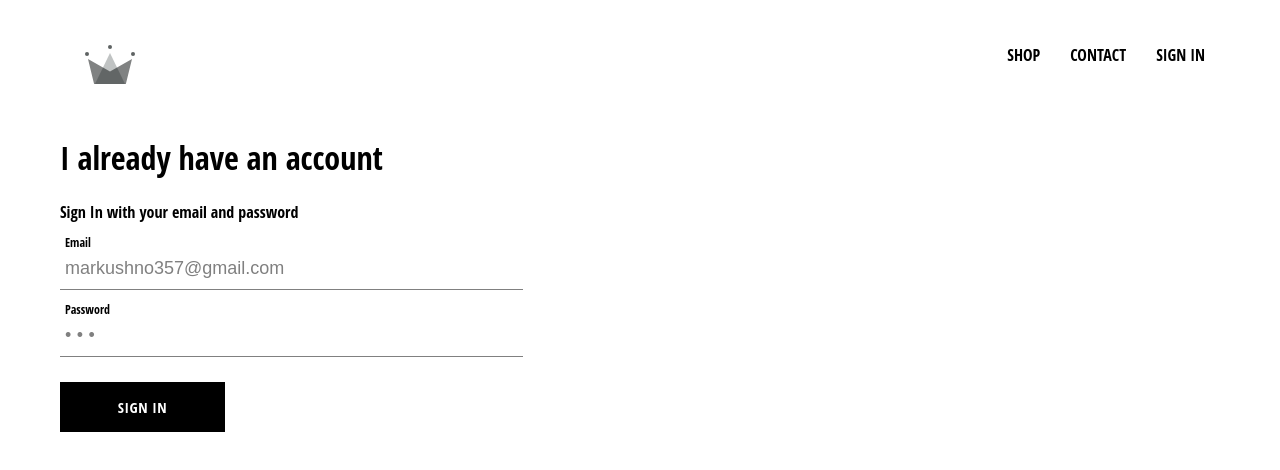
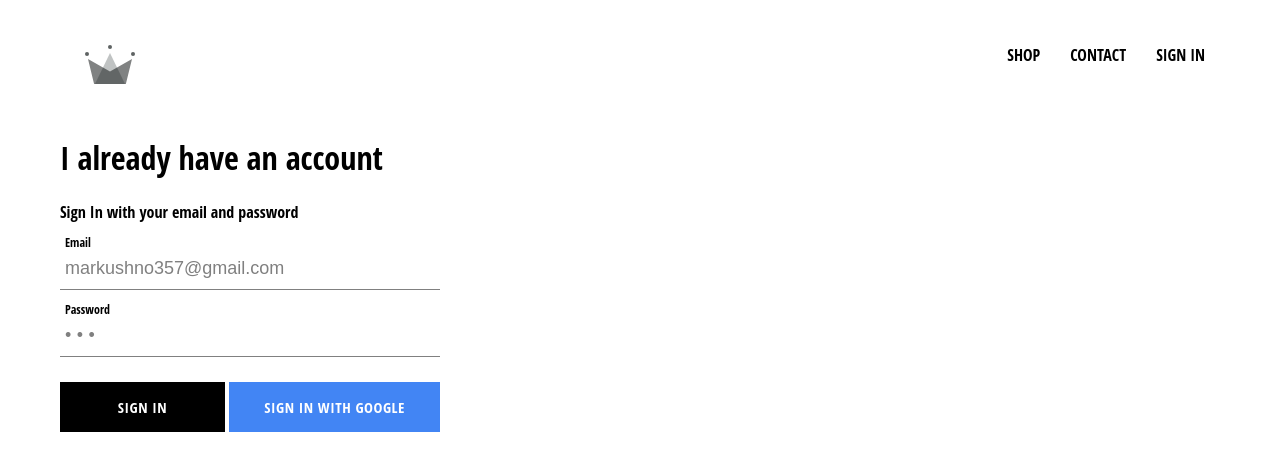
Before and after one commit to Sagar357/crwn-clothing, a React (Create React App) app: page /signin in a window 1280 px wide. Shown: the top 470 px of the page. Built offline with nearby package versions, Linux system fonts and the light colour scheme; no server answers; the HTML template or start-up script is replaced by a standard one.

Commit message:
Added Firebase Authentication

```diff
--- a/package.json
+++ b/package.json
@@ -6,6 +6,7 @@
     "@testing-library/jest-dom": "^4.2.4",
     "@testing-library/react": "^9.5.0",
     "@testing-library/user-event": "^7.2.1",
+    "firebase": "^7.15.0",
     "node-sass": "^4.14.1",
     "react": "^16.13.1",
     "react-dom": "^16.13.1",
--- a/src/App.css
+++ b/src/App.css
@@ -7,3 +7,12 @@
     text-decoration: none;
     color: black;
 }
+
+.space{
+    width: 50px;
+    background-color: white;
+}
+
+*{
+    box-sizing: border-box;
+}
--- a/src/App.js
+++ b/src/App.js
@@ -5,11 +5,36 @@
 import ShopPage from './Pages/Shop/shop.component';
 import Header from './Components/Header/header.component';
 import SignInAndSignUp from './Pages/sign-in-and-sign-up/sign-in-and-sign-up.component.jsx';
+import {auth} from './firebase/firebase.utils';
 
-function App() {
+class App extends React.Component {
+
+constructor()
+{
+  super();
+  this.state={
+    currentUser:null
+  }
+}
+
+unSubscribeFromAuth=null;
+
+componentDidMount(){
+  this.unSubscribeFromAuth=auth.onAuthStateChanged(user=>{
+    this.setState({currentUser:user});
+    console.log(user);
+  });
+}
+
+componentWillUnmount(){
+  this.unSubscribeFromAuth();
+}
+
+  render()
+  {
     return (
       <div>
-      <Header/>
+        <Header currentUser={this.state.currentUser} />
         <Switch>
               <Route  exact path='/' component={HomePage} />
               <Route  exact path='/shop' component={ShopPage} />
@@ -18,5 +43,7 @@
       </div>
     );
   }
+  }
+
 
 export default App;
--- a/src/Components/Header/header.component.jsx
+++ b/src/Components/Header/header.component.jsx
@@ -2,8 +2,9 @@
 import './header.styles.scss';
 import { Link } from 'react-router-dom';
 import { ReactComponent as Logo } from '../../Assets/crown.svg';
+import {auth} from '../../firebase/firebase.utils'
 
-const Header=()=>(
+const Header=({currentUser})=>(
     <div className='header'>
         <Link to='/' className='logo-container' >
             <Logo className='logo'></Logo>
@@ -11,7 +12,16 @@
         <div className='options'>
             <Link className='option' to='/shop'> SHOP </Link>
             <Link className='option' to='/shop'> CONTACT </Link>
-            <Link className='option' to='/signin'> SIGN IN </Link>
+            <div>
+                {
+                    currentUser?
+                    <div className='option' onClick={()=>auth.signOut()}> SIGN OUT </div>
+                    :
+                    <Link className='option' to='/signin'>
+                        SIGN IN
+                    </Link>
+                }
+            </div>
         </div>
     </div>
 )
--- a/src/Components/Header/header.styles.scss
+++ b/src/Components/Header/header.styles.scss
@@ -21,6 +21,7 @@
 
         .option{
             padding: 10px 15px;
+            cursor: pointer;
         }
     }
 }
--- a/src/Components/Sign-in/sign-in.component.jsx
+++ b/src/Components/Sign-in/sign-in.component.jsx
@@ -2,13 +2,15 @@
 import './sign-in.style.scss';
 import FormInput from '../form-input/form-input.component'
 import CustomButton from '../custom-button/custom-button.component.jsx';
+import {signInWithGoogle} from '../../firebase/firebase.utils.js';
 
 class SingIn extends React.Component{
     constructor(){
         super();
         this.state={
             email:'markushno357@gmail.com ',
-            password:'123'
+            password:'123',
+
         }
     }
 
@@ -48,7 +50,19 @@
                     label='Password'
                     />
 
+                    <div className='buttons'>
+
                     <CustomButton type="submit" > Sign In </CustomButton>
+                    <CustomButton onClick={signInWithGoogle} isGoogleSignIn={true} >
+
+                    {' '}
+
+                    Sign In With Google {' '}
+
+                    </CustomButton>
+
+
+                    </div>
 
                 </form>
             </div>
--- a/src/Components/Sign-in/sign-in.style.scss
+++ b/src/Components/Sign-in/sign-in.style.scss
@@ -1,5 +1,5 @@
 .sign-in{
-    width: 35vw;
+    width: 380px;
     display: flex;
     flex-direction: column;
     align-content: center;
@@ -7,4 +7,9 @@
     .title{
         margin: 10px 0px;
     }
+
+    .buttons{
+        display: flex;
+     justify-content: space-between;
+    }
 }
--- a/src/Components/custom-button/custom-button.component.jsx
+++ b/src/Components/custom-button/custom-button.component.jsx
@@ -1,8 +1,8 @@
 import React from 'react';
 import './custom-button.styles.scss';
 
-const CustomButton= ({children , ...otherProps})=>(
-<button className='custom-button' {...otherProps }>
+const CustomButton= ({children ,isGoogleSignIn , ...otherProps})=>(
+<button className={`${isGoogleSignIn ? 'google-sign-in' : '' }  custom-button`} {...otherProps }>
     {children}
 </button>
 );
--- a/src/Components/custom-button/custom-button.styles.scss
+++ b/src/Components/custom-button/custom-button.styles.scss
@@ -19,4 +19,19 @@
         color: black;
         border: 1px solid black;
     }
+
+    &.google-sign-in{
+        background-color: #4285f4;
+        color:  white;
+
+        &:hover{
+            background-color: #005ce6;
+            border: none;
+        }
+    }
 }
+
+.space{
+    padding-right: 10px;
+    background-color: white;
+}
--- /dev/null
+++ b/src/firebase/firebase.utils.js
@@ -0,0 +1,27 @@
+import firebase from 'firebase/app';
+import 'firebase/firestore';
+import 'firebase/auth';
+
+const config={
+    apiKey: "AIzaSyCqjkuJk-JX3uJhYC6hTMKJb-ByW2fO15g",
+    authDomain: "crwn-db-71306.firebaseapp.com",
+    // authDomain: "crwn-db-71306.web.app",
+    databaseURL: "https://crwn-db-71306.firebaseio.com",
+    projectId: "crwn-db-71306",
+    storageBucket: "crwn-db-71306.appspot.com",
+    messagingSenderId: "978043454481",
+    appId: "1:978043454481:web:49fe2820d1407f8c551db0",
+    measurementId: "G-KG7QNVPC5S"
+};
+
+firebase.initializeApp(config);
+
+export const auth =firebase.auth();
+export const firestore =firebase.firestore();
+
+const Provider= new firebase.auth.GoogleAuthProvider();
+Provider.setCustomParameters({ prompt : 'select_account' });
+
+export const signInWithGoogle = () => auth.signInWithPopup(Provider);
+
+export default firebase;
```
Also changed, not shown: 1 other file (tests, documents, lock files or other folders). Lines whose indentation alone changed are shown as unchanged.
